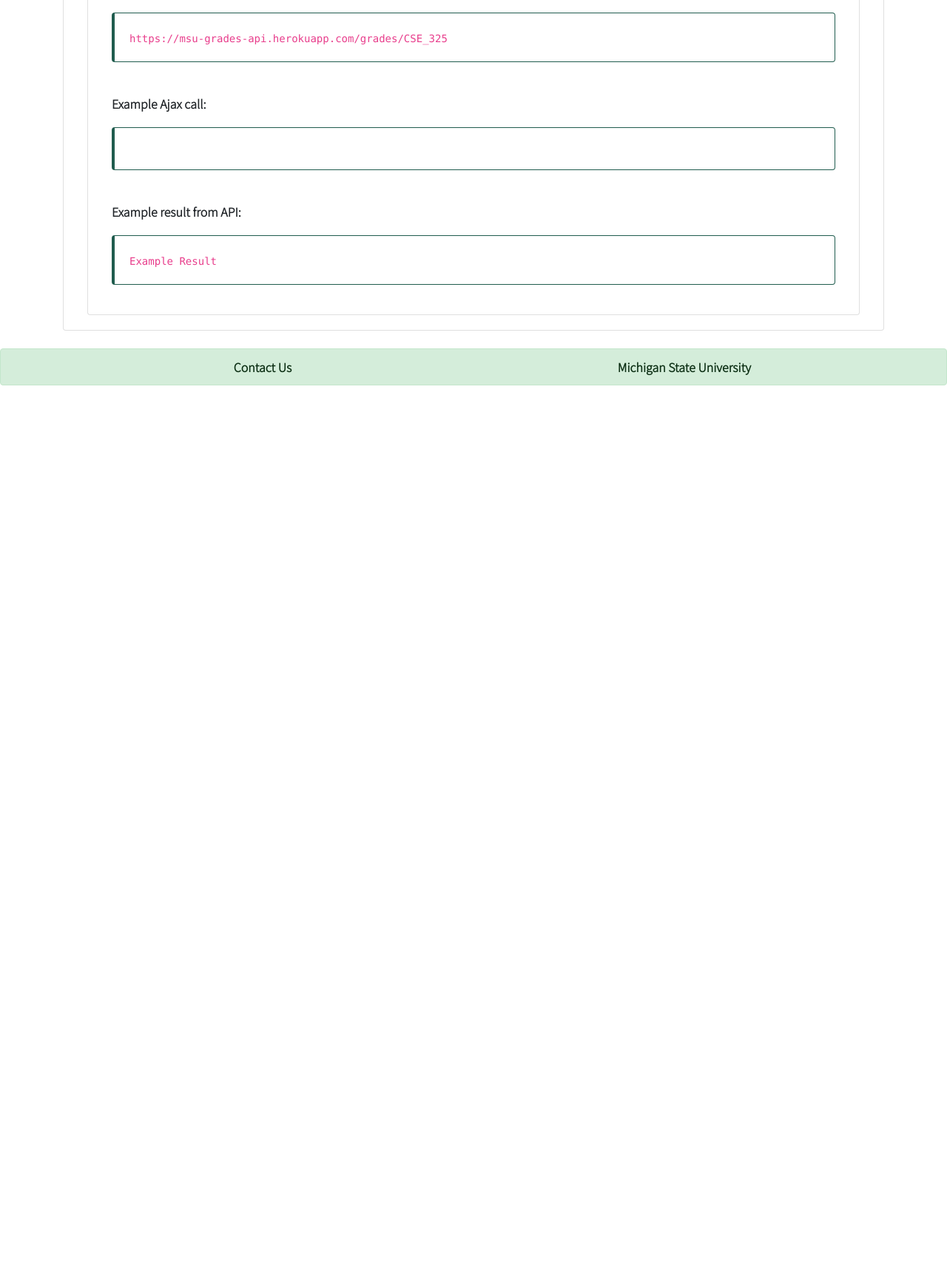
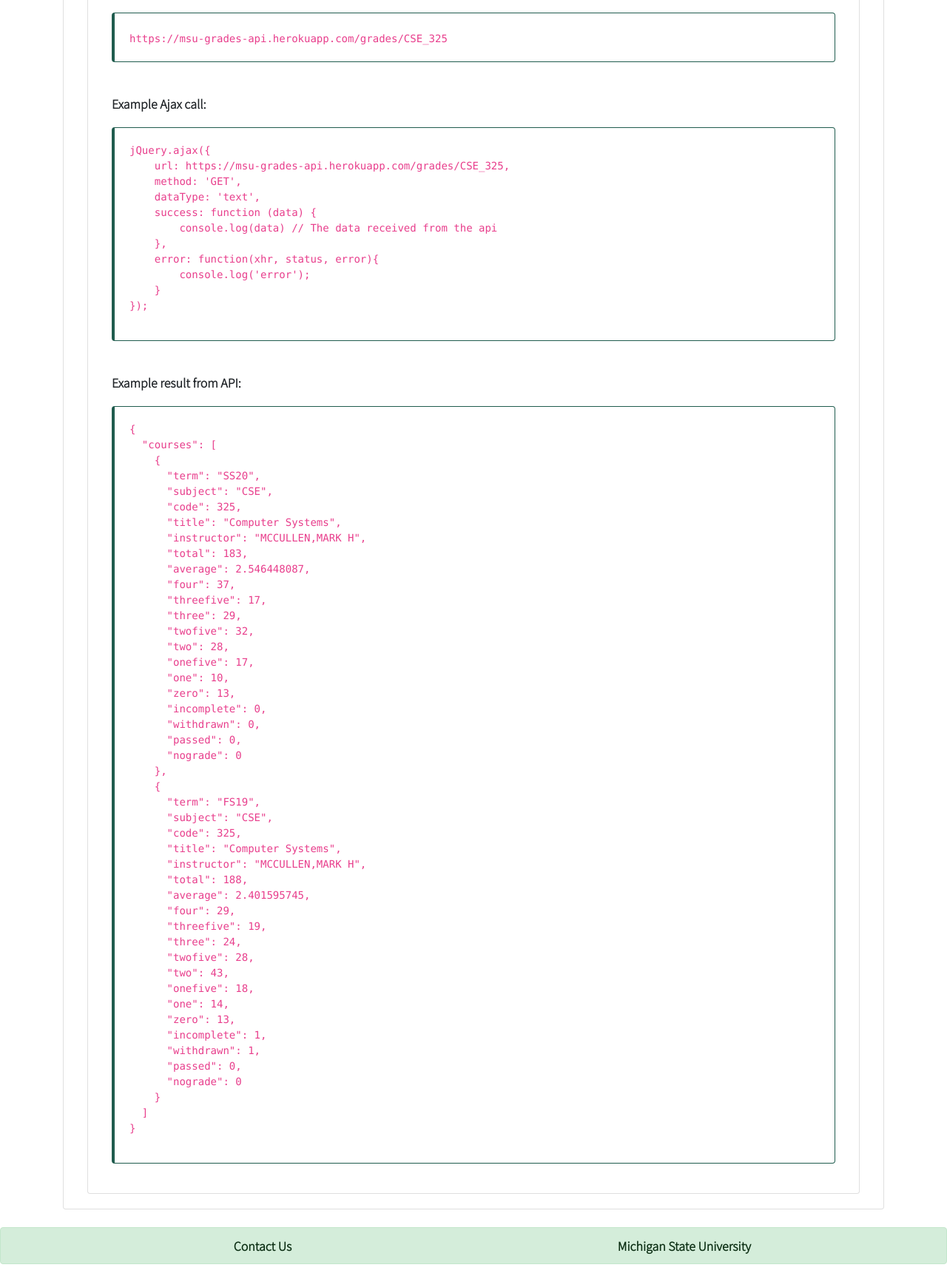
Before and after one commit to AshGod16/MSUGradesAPI, a Flask app: page / in a window 1280 px wide. Shown: the part 525-2250 px from the top of the page at 74% size. Before the commit the page ends 1046 px from the top, so only its background shows below. Run offline with Flask 2, Linux system fonts and the light colour scheme; some libraries are stand-ins or nearby versions.

Commit message:
Added example result

```diff
--- a/static/js/msuGrades.js
+++ b/static/js/msuGrades.js
@@ -4,8 +4,8 @@ const msuGrades = function(){
 
     var code = "jQuery.ajax({\n" +
         "    url: https://msu-grades-api.herokuapp.com/grades/CSE_325,\n" +
-        "    method: 'GET'," +
-        "    dataType: 'text'," +
+        "    method: 'GET',\n" +
+        "    dataType: 'text',\n" +
         "    success: function (data) {\n" +
         "        console.log(data) // The data received from the api\n" +
         "    },\n" +
@@ -13,9 +13,15 @@ const msuGrades = function(){
         "        console.log('error');\n" +
         "    }\n" +
         "});";
-    console.log(here);
-    jQuery('#ajaxrequest').html(code);
-    jQuery()
+
+    console.log(typeof(code));
+
+    jQuery('#ajaxrequest').html(code)//.val(code);
+
+    var result = {"courses": [{"term": "SS20", "subject": "CSE", "code": 325, "title": "Computer Systems", "instructor": "MCCULLEN,MARK H", "total": 183, "average": 2.546448087, "four": 37, "threefive": 17, "three": 29, "twofive": 32, "two": 28, "onefive": 17, "one": 10, "zero": 13, "incomplete": 0, "withdrawn": 0, "passed": 0, "nograde": 0}, {"term": "FS19", "subject": "CSE", "code": 325, "title": "Computer Systems", "instructor": "MCCULLEN,MARK H", "total": 188, "average": 2.401595745, "four": 29, "threefive": 19, "three": 24, "twofive": 28, "two": 43, "onefive": 18, "one": 14, "zero": 13, "incomplete": 1, "withdrawn": 1, "passed": 0, "nograde": 0}]};
+
+    jQuery('#results').html(JSON.stringify(result, null, 2));
+    //jQuery()
 };
 
 
--- a/templates/index.html
+++ b/templates/index.html
@@ -23,12 +23,14 @@
         window.onload = function (){
             new msuGrades();
         }
+    </script>
 
-    </script>
+      <!--<link rel="stylesheet" type="text/css" href="../static/styles/msuGrades.css">
+      <script type="text/javascript" src="../static/js/msuGrades.js"></script>-->
+
       <link rel="stylesheet" type="text/css" href="{{url_for('static', filename='styles/msuGrades.css')}}">
       <script type="text/javascript" src="{{url_for('static', filename='js/msuGrades.js')}}"></script>
-<!--      <link rel="stylesheet" href="msuGrades.css">-->
-<!--      <script type="text/javascript"src="{{ ASSET_URL }}"></script>-->
+
     <title>MSU Grades API</title>
   </head>
   <body>
@@ -92,7 +94,7 @@
                         <br>
                         <p><strong>Example result from API:</strong></p>
                         <div class="bd-callout bd-callout-info">
-                            <code>Example Result</code>
+                            <pre style="color:#e83e8c;"><code id="results">Example Result</code></pre>
                         </div>
 
                     </div>
```
